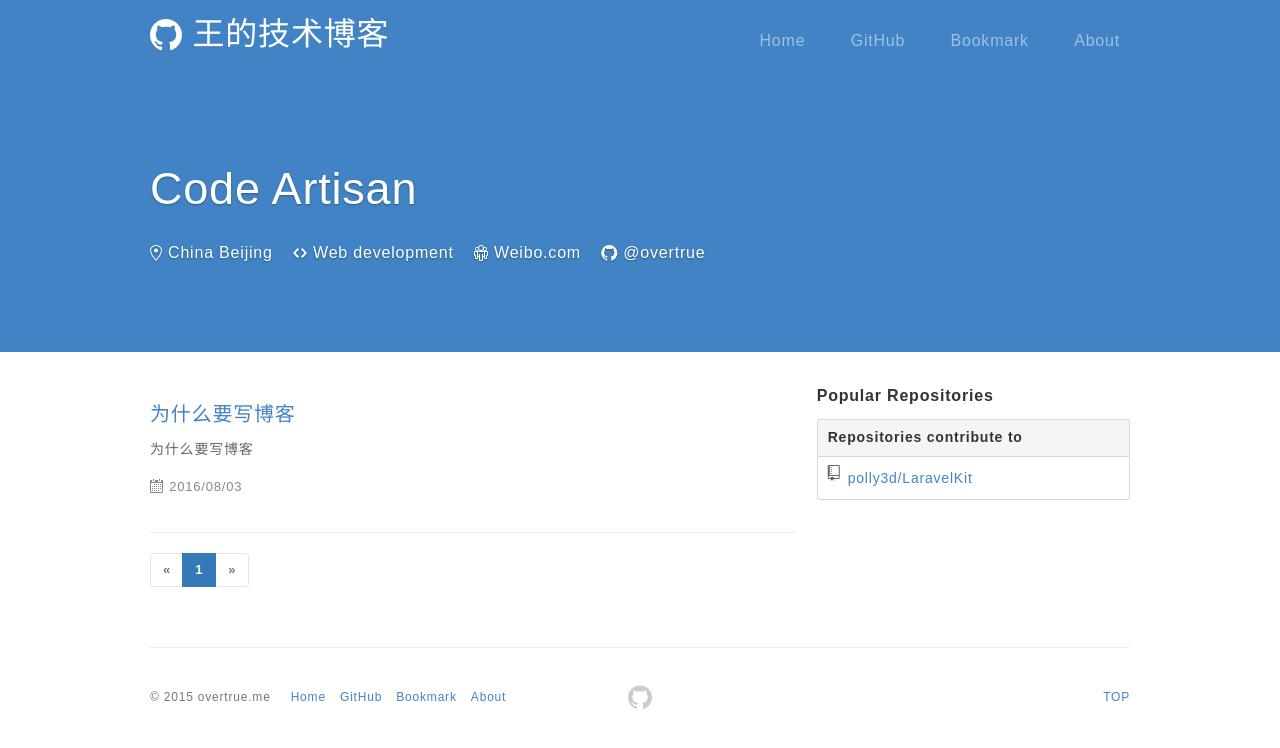
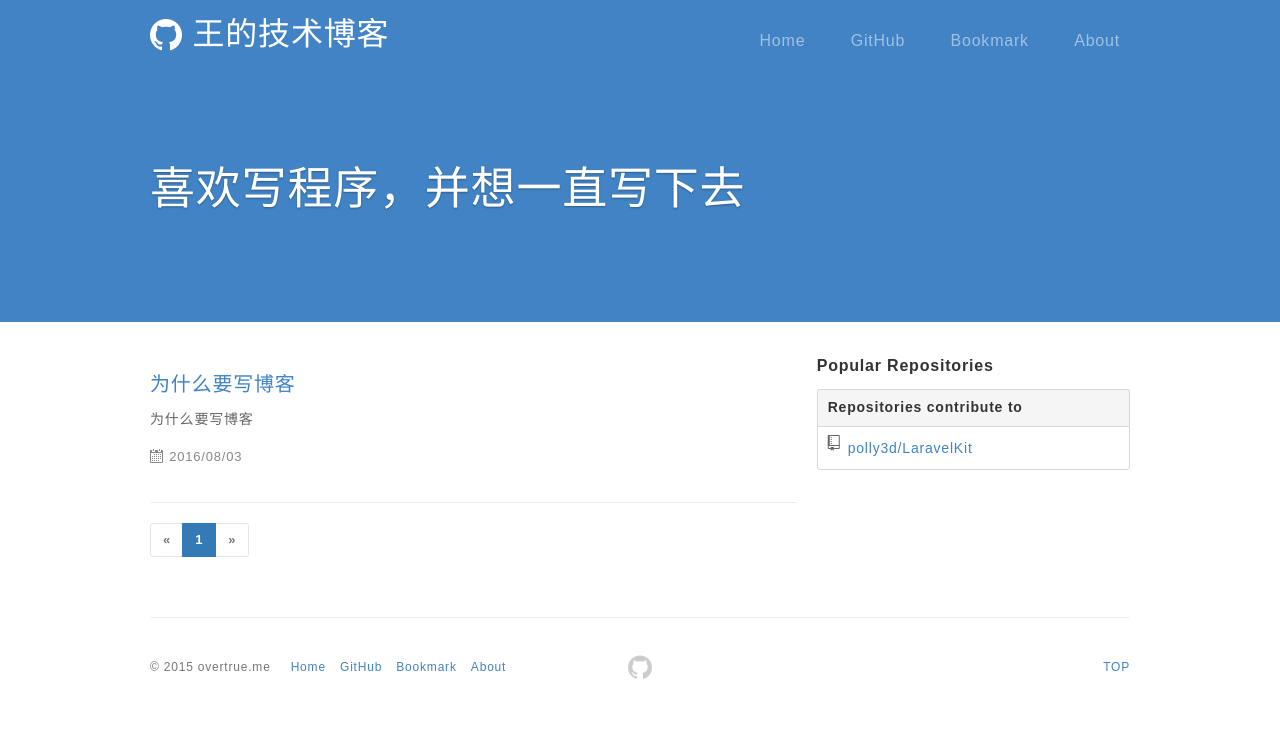
Before and after one commit to polly3d/polly3d.github.io, a Jekyll site: the page built from index.html, in a window 1280 px wide. Shown: the top 748 px of the page. Built offline with Jekyll 4.4.1, drawn with Linux system fonts in a browser that asks for light colours; the list of posts is cut into pages by our own code; comment, search, counter and statistics services are not loaded.

Commit message:
init blog

```diff
--- a/index.html
+++ b/index.html
@@ -8,25 +8,7 @@ css: ['pages/index.css']
     <div class="collection-head">
         <div class="container">
             <div class="collection-title">
-                <h1 class="collection-header">Code Artisan</h1>
-                <div class="collection-info">
-                    <span class="meta-info">
-                        <span class="octicon octicon-location"></span>
-                        China Beijing
-                    </span>
-                    <span class="tooltipped tooltipped-s tooltipped-multiline meta-info" aria-label="PHP, JavaScript, HTML+CSS, C/C++">
-                        <span class="octicon octicon-code"></span>
-                        Web development
-                    </span>
-                    <span class="meta-info">
-                        <span class="octicon octicon-organization"></span>
-                        <a href="http://weibo.com" target="_blank">Weibo.com</a>
-                    </span>
-                    <span class="meta-info last-updated">
-                        <span class="octicon octicon-mark-github"></span>
-                        <a href="https://github.com/overtrue" target="_blank">@overtrue</a>
-                    </span>
-                </div>
+                <h1 class="collection-header">喜欢写程序，并想一直写下去</h1>
             </div>
         </div>
     </div>
```
